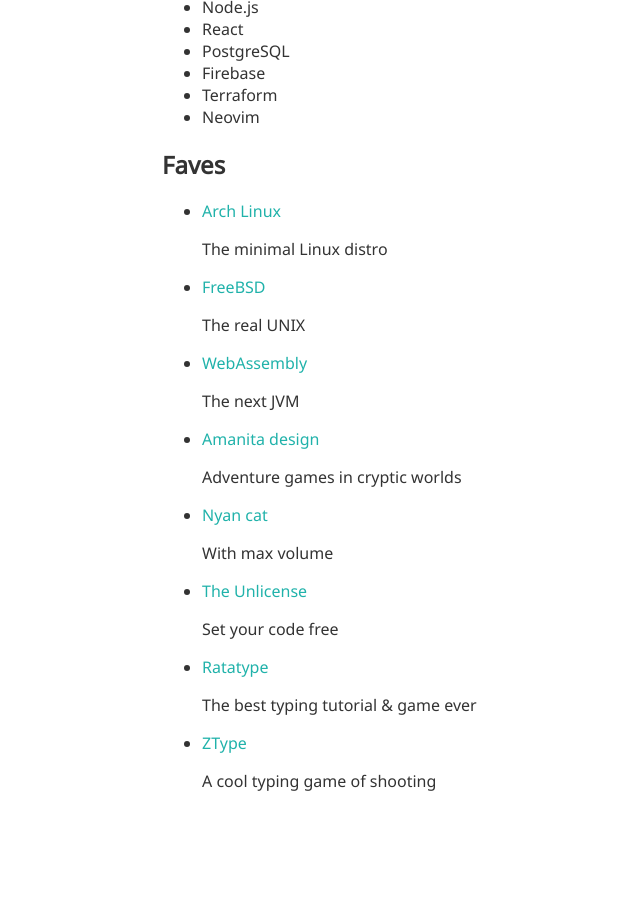
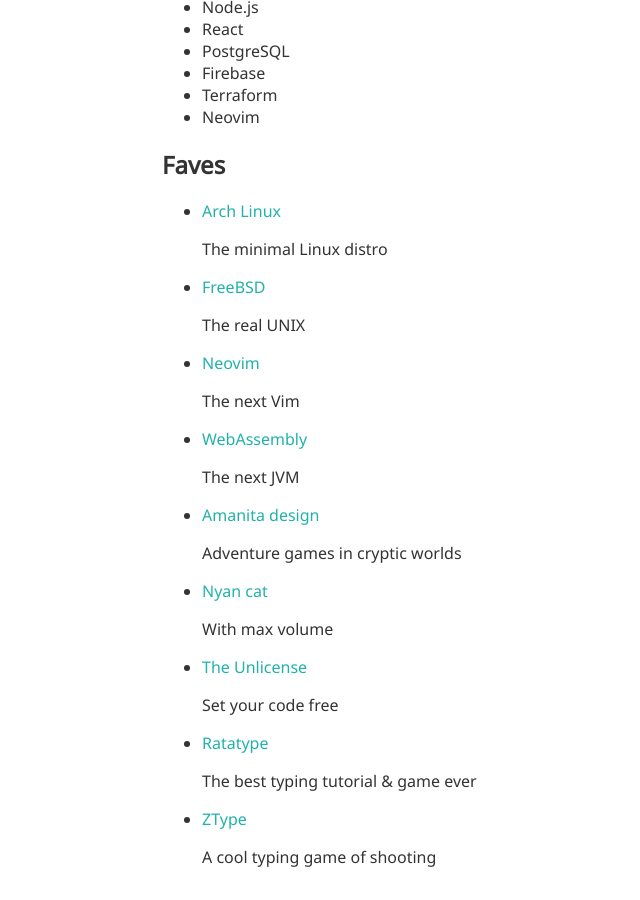
Before and after one commit to raviqqe/raviqqe.github.io, a Jekyll site: the page built from index.md, in a window 1280 px wide and 900 px high, scrolled down 1767 px. Shown: the whole window, without its empty margins (78-718 px from the left). Built offline with Jekyll 4.4.1, drawn with Linux system fonts in a browser that asks for light colours; our own code applies the rules of GitHub Pages for plain Markdown files; before the commit the page ends 2591 px from its top, so only the background shows below that.

Commit message:
Update neovim links

```diff
--- a/index.md
+++ b/index.md
@@ -2,7 +2,7 @@
 
 [![github](https://img.shields.io/badge/github-raviqqe-red.svg?style=flat-square)](https://github.com/raviqqe)
 [![twitter](https://img.shields.io/badge/twitter-raviqqe-blue.svg?style=flat-square)](https://twitter.com/raviqqe)
-[![editor](https://img.shields.io/badge/editor-neovim-brightgreen.svg?style=flat-square)](https://github.com/neovim/neovim)
+[![editor](https://img.shields.io/badge/editor-neovim-brightgreen.svg?style=flat-square)](https://neovim.io/)
 ![status](https://img.shields.io/badge/status-alive-yellow.svg?style=flat-square)
 ![dependency](https://img.shields.io/badge/dependency-coffee-saddlebrown.svg?style=flat-square)
 
@@ -104,6 +104,10 @@ It is a software engineer.
 
   The real UNIX
 
+- [Neovim](https://neovim.io/)
+
+  The next Vim
+
 - [WebAssembly](https://webassembly.org)
 
   The next JVM
```
